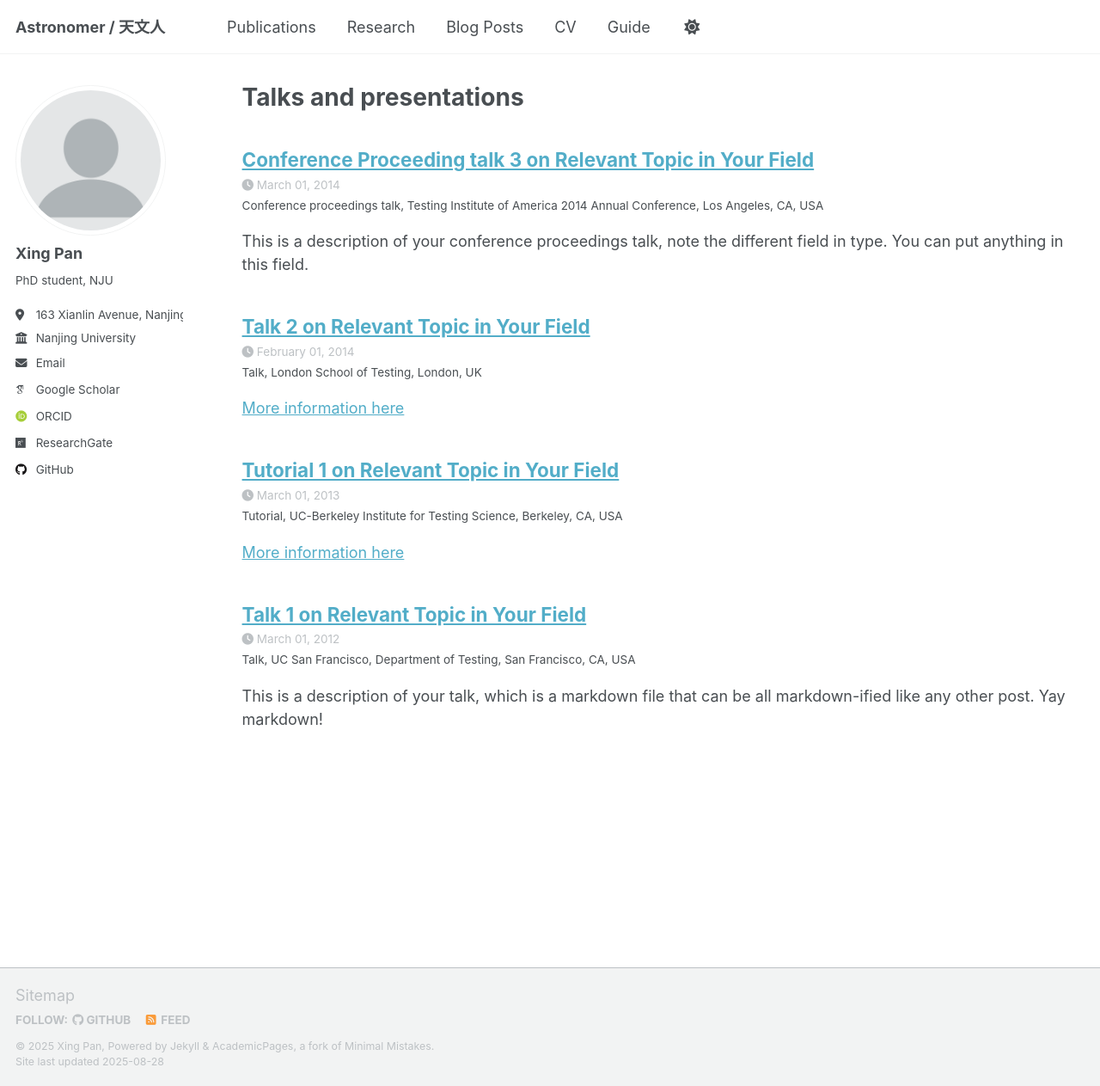
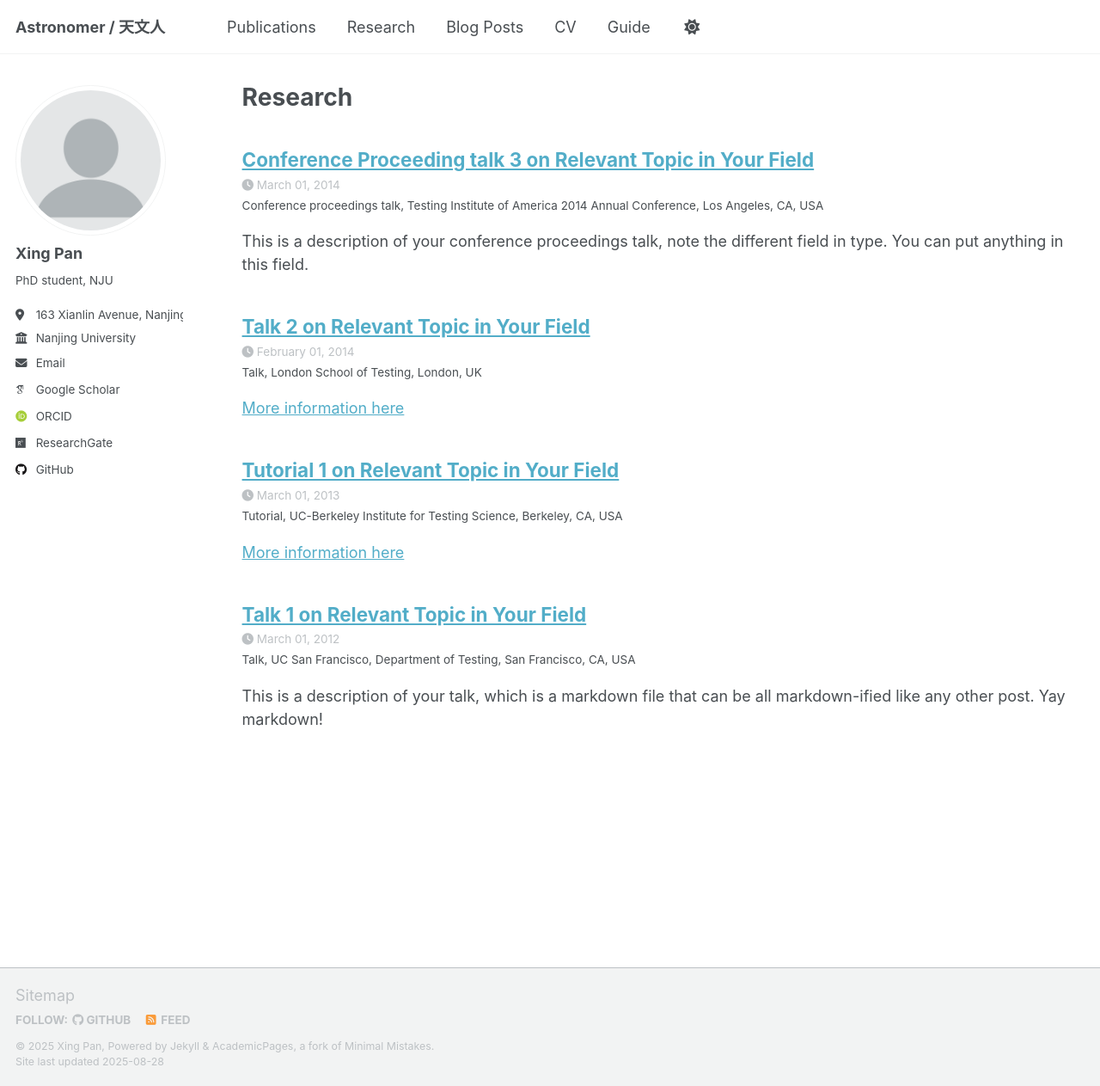
Before and after one commit to xingpan1017/xingpan1017.github.io, a Jekyll site: the page built from _pages/talks.html, in a window 1280 px wide and 1263 px high. Shown: the whole window at 86% size. Built offline with Jekyll 4.4.1, drawn with Linux system fonts in a browser that asks for light colours; some web fonts are replaced; a script that is not in the unit is left out.

Commit message:
Update talks.html

```diff
--- a/_pages/talks.html
+++ b/_pages/talks.html
@@ -1,6 +1,6 @@
 ---
 layout: archive
-title: "Talks and presentations"
+title: "Research"
 permalink: /talks/
 author_profile: true
 ---
```
